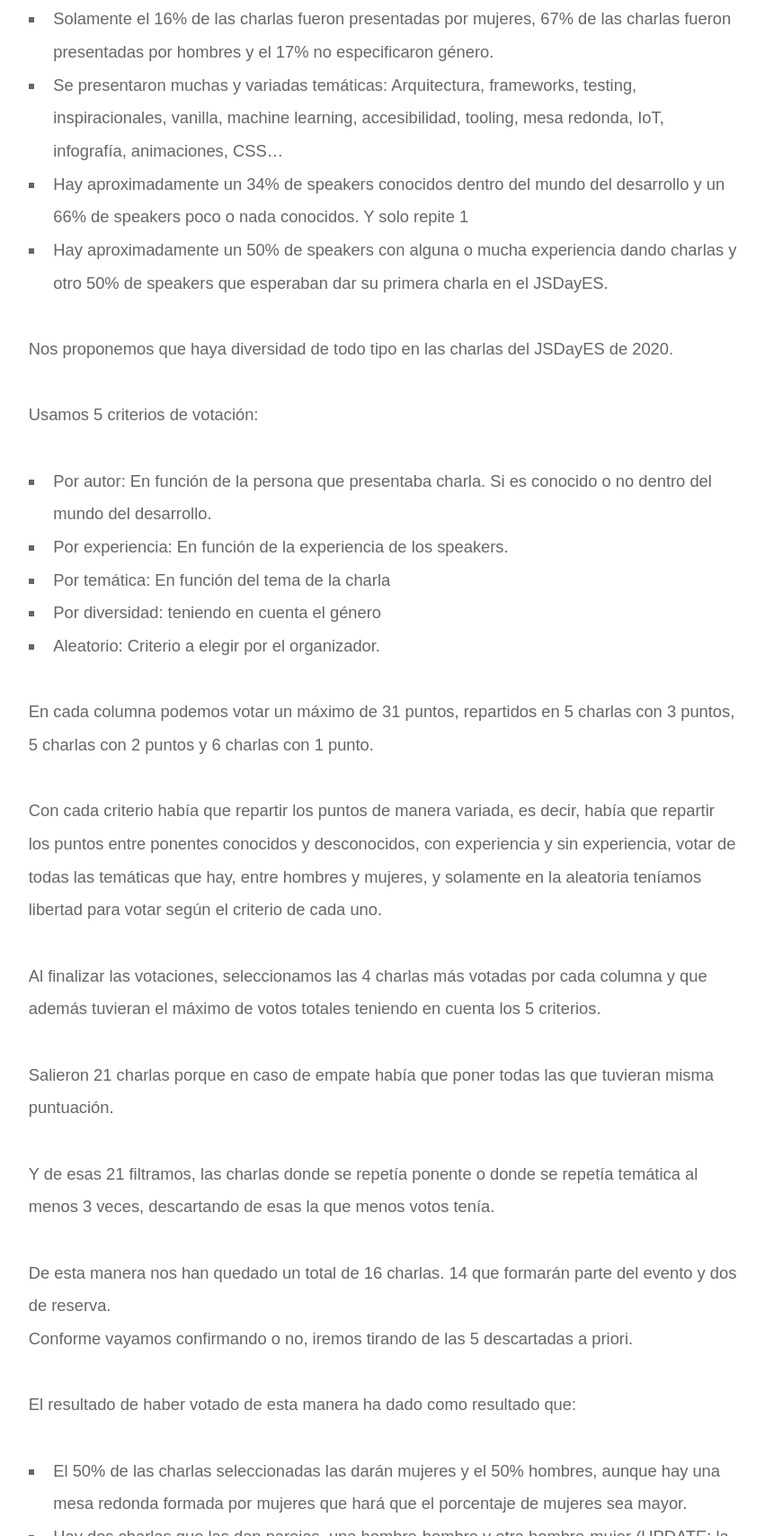
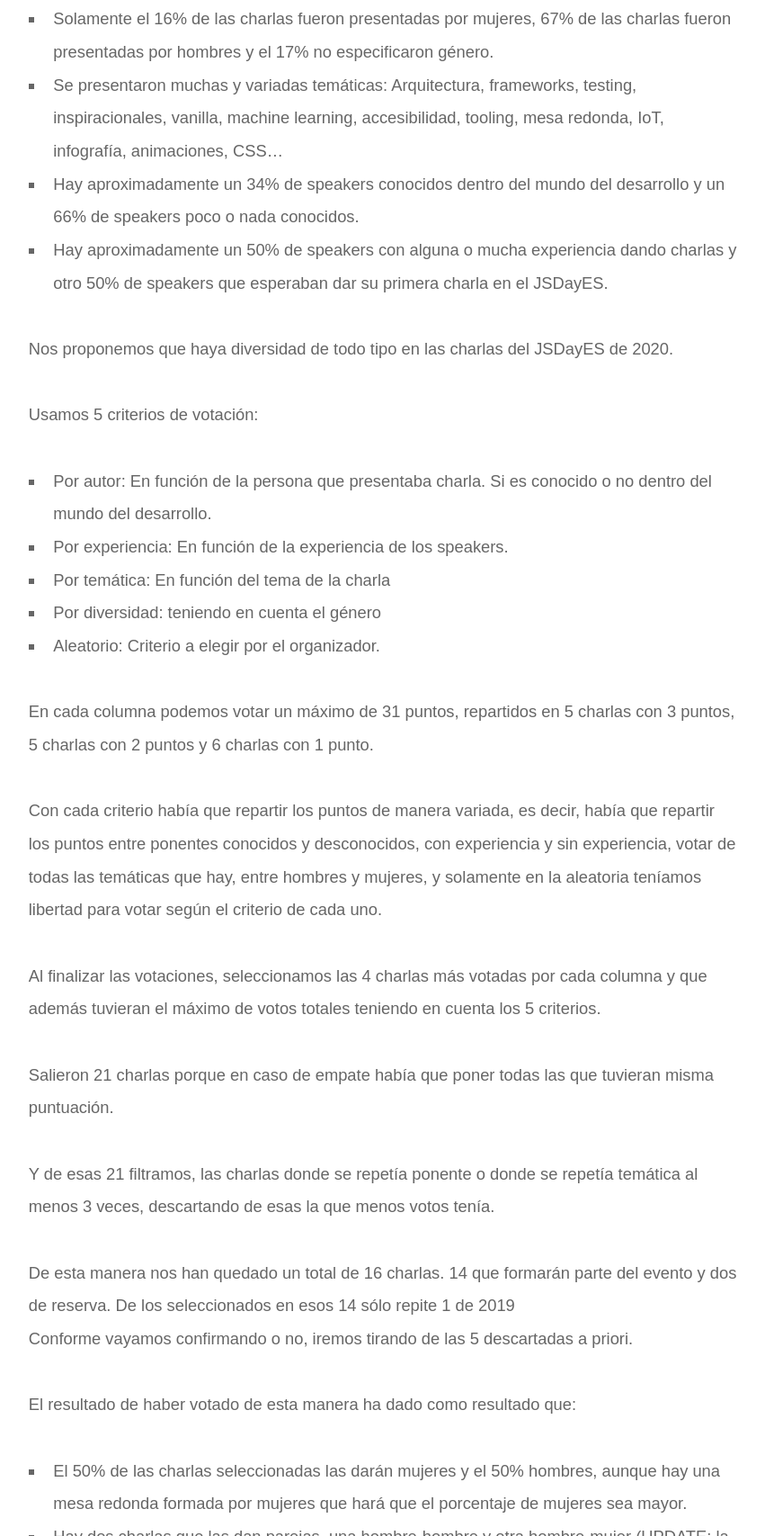
Before and after one commit to jsDayES/web2020, a plain HTML site: page es/posts-es.html in a window 1280 px wide. Shown: the part 703-2410 px from the top of the page at 90% size, without its empty margins (230-1081 px from the left). Drawn offline with Linux system fonts and the light colour scheme; a script that the page names is missing.

Commit message:
fixed text

```diff
--- a/es/posts-es.html
+++ b/es/posts-es.html
@@ -121,7 +121,7 @@
       <ul>
         <li>Solamente el 16% de las charlas fueron presentadas por mujeres, 67% de las charlas fueron presentadas por hombres y el 17% no especificaron género.</li>
         <li>Se presentaron muchas y variadas temáticas: Arquitectura, frameworks, testing, inspiracionales, vanilla, machine learning, accesibilidad, tooling, mesa redonda, IoT, infografía, animaciones, CSS…</li>
-        <li>Hay aproximadamente un 34% de speakers conocidos dentro del mundo del desarrollo y un 66% de speakers poco o nada conocidos. Y solo repite 1</li>
+        <li>Hay aproximadamente un 34% de speakers conocidos dentro del mundo del desarrollo y un 66% de speakers poco o nada conocidos.</li>
         <li>Hay aproximadamente un 50% de speakers con alguna o mucha experiencia dando charlas y otro 50% de speakers que esperaban dar su primera charla en el JSDayES.</li>
       </ul>
     </p>
@@ -144,7 +144,7 @@
     <p>Salieron 21 charlas porque en caso de empate había que poner todas las que tuvieran misma puntuación.</p>
     <p>Y de esas 21 filtramos, las charlas donde se repetía ponente o donde se repetía temática al menos 3 veces, descartando de esas la que menos votos tenía.</p>
 
-    <p>De esta manera nos han quedado un total de 16 charlas. 14 que formarán parte del evento y dos de reserva.<br>
+    <p>De esta manera nos han quedado un total de 16 charlas. 14 que formarán parte del evento y dos de reserva. De los seleccionados en esos 14 sólo repite 1 de 2019<br>
     Conforme vayamos confirmando o no, iremos tirando de las 5 descartadas a priori.</p>
 
     <p>El resultado de haber votado de esta manera ha dado como resultado que:
```
